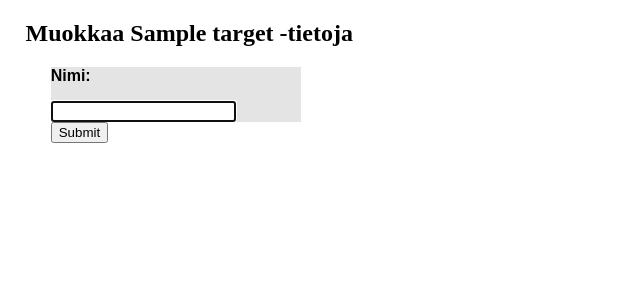
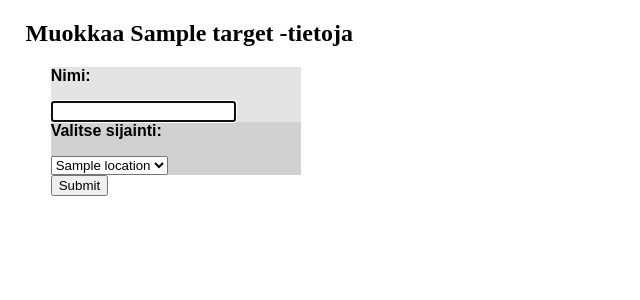
Before and after one commit to mitami/TSOHA-HuoltoKanta, a Flask app: page /targets/1/edit in a window 1280 px wide. Shown: the part 58-358 px from the top of the page, without its empty margins (0-640 px from the left). Run offline with Flask 2, Linux system fonts and the light colour scheme; a user stored in the database is signed in; tables that the repository leaves empty hold one stand-in row (values such as "Sample post").

Commit message:
Kohteen editointi mahdollistaa Kohteen Sijainnin muuttamisen

```diff
--- a/application/controllers/target.py
+++ b/application/controllers/target.py
@@ -54,10 +54,12 @@ def targets_add_one():
 @app.route("/targets/<id>/edit")
 @login_required
 def targets_edit(id):
+    locations = Location.query.all()
+
     target = Target.query.get(id)
     db.session().commit()
 
-    return render_template("targets/edit.html", target = target)
+    return render_template("targets/edit.html", target = target, locations=locations)
 
 @app.route("/targets/<id>/update", methods=["POST"])
 @login_required
@@ -69,10 +71,15 @@ def targets_modify_one(id):
 
     #Mahdollisuus 'siirtää' kohde, eli muuttaa sijainti?
     #Nimen validointi
-    target.name = request.form.get("name")
+    name = request.form.get("name")
+    location = request.form.get("location")
+    if name:
+        target.name = name
+    if location:
+        target.location_id = location
     db.session().commit()
 
-    return render_template("targets/target.html", target = target)
+    return redirect(url_for("targets_get_one", id = target.id))
 
 @app.route("/targets/<id>/delete")
 @login_required
--- a/application/templates/targets/edit.html
+++ b/application/templates/targets/edit.html
@@ -2,11 +2,13 @@
 
 {% block body %}
 <h2>Muokkaa {{ target.name }} -tietoja</h2>
+
 {% if msg %}
 <div class="error-message">
   <p>{{ msg }}</p>
 </div>
 {% endif %}
+
 <div class="form-container">
   <form method="POST", action="{{ url_for('targets_modify_one', id=target.id) }}">
     <div class="form-field-item">
@@ -15,8 +17,17 @@
         name="name"
         required
         maxlength=20
+        minlength="2"
         autofocus
       >
+    </div>
+    <div class="form-field-item">
+      <p>Valitse sijainti:</p>
+      <select name="location">
+        {% for item in locations %}
+        <option value="{{ item.id }}">{{ item.name }}</option>
+        {% endfor %}
+      </select>
     </div>
     <button>Submit</button>
   </form>
```
